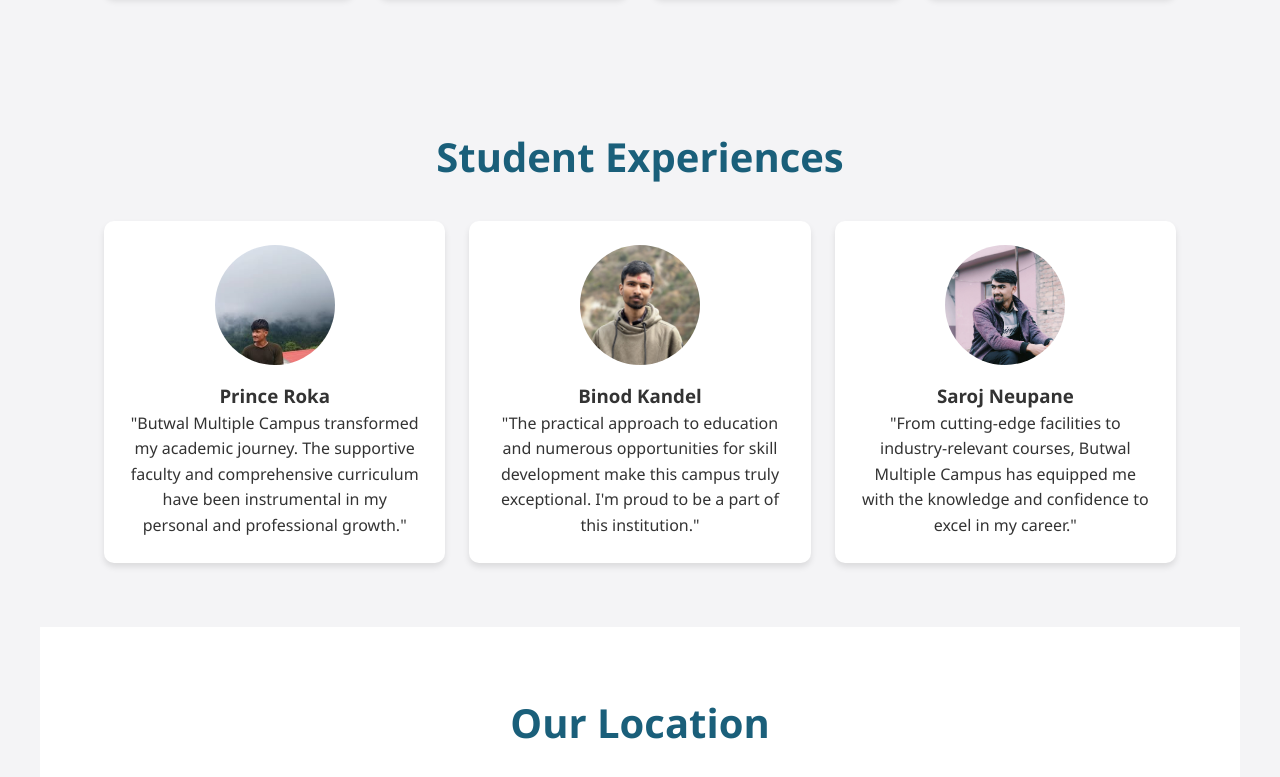
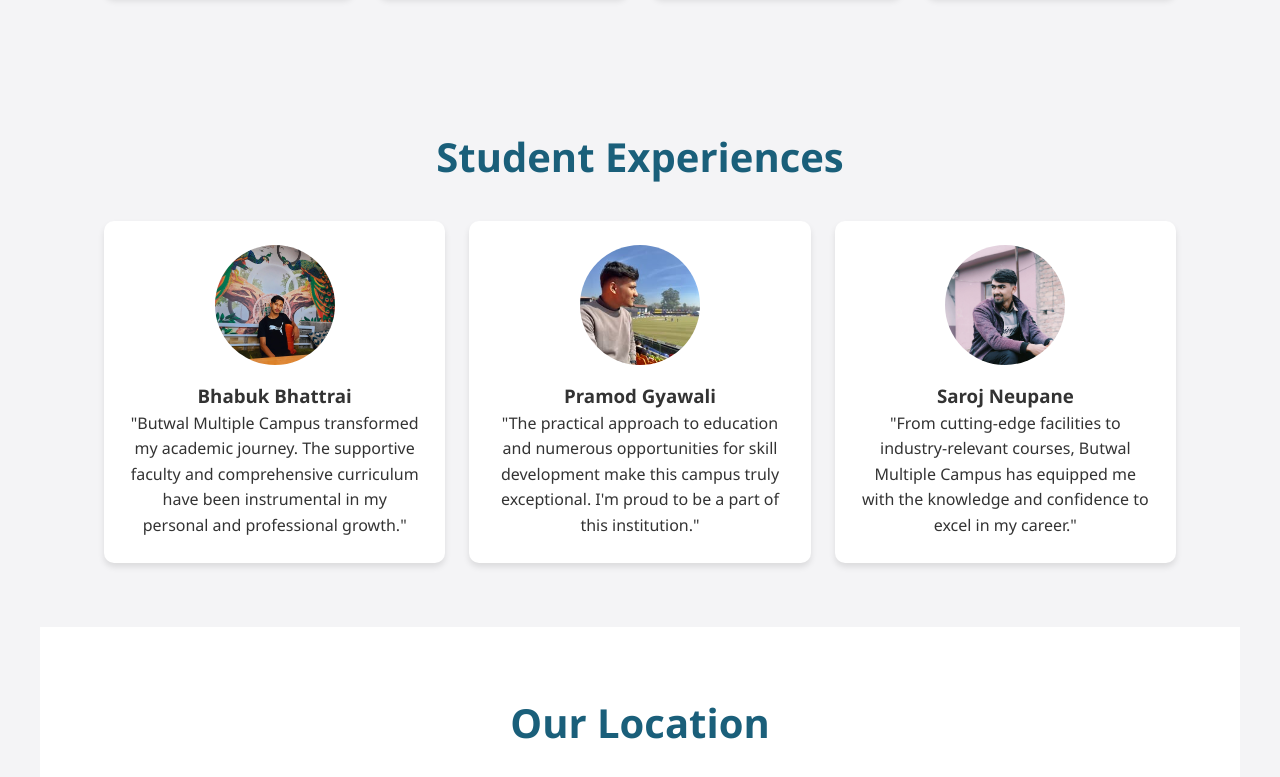
Before and after one commit to AshishPantha/Web-Technology, a plain HTML site: page index.html in a window 1280 px wide. Shown: the part 1422-2199 px from the top of the page. Drawn offline with Linux system fonts and the light colour scheme.

Commit message:
Update index.html

```diff
--- a/index.html
+++ b/index.html
@@ -232,13 +232,13 @@
         <h2 class="section-title">Student Experiences</h2>
         <div class="testimonials">
             <div class="testimonial">
-                <img src="Ashish.jpg" alt="Prince Roka">
-                <h3>Prince Roka</h3>
+                <img src="bhabuk.jpg" alt="Bhabuk Bhattrai">
+                <h3>Bhabuk Bhattrai</h3>
                 <p>"Butwal Multiple Campus transformed my academic journey. The supportive faculty and comprehensive curriculum have been instrumental in my personal and professional growth."</p>
             </div>
             <div class="testimonial">
-                <img src="Binod.jpg" alt="Binod Kandel">
-                <h3>Binod Kandel</h3>
+                <img src="pramod.jpg" alt="Pramod Gyawali">
+                <h3>Pramod Gyawali</h3>
                 <p>"The practical approach to education and numerous opportunities for skill development make this campus truly exceptional. I'm proud to be a part of this institution."</p>
             </div>
             <div class="testimonial">
```
